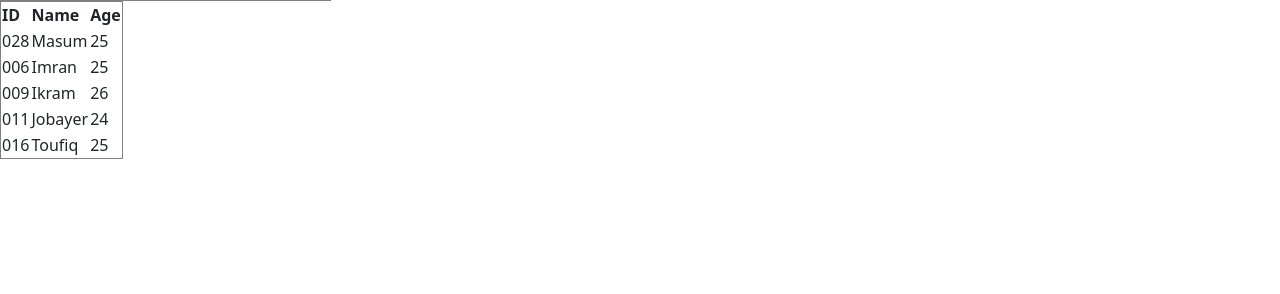
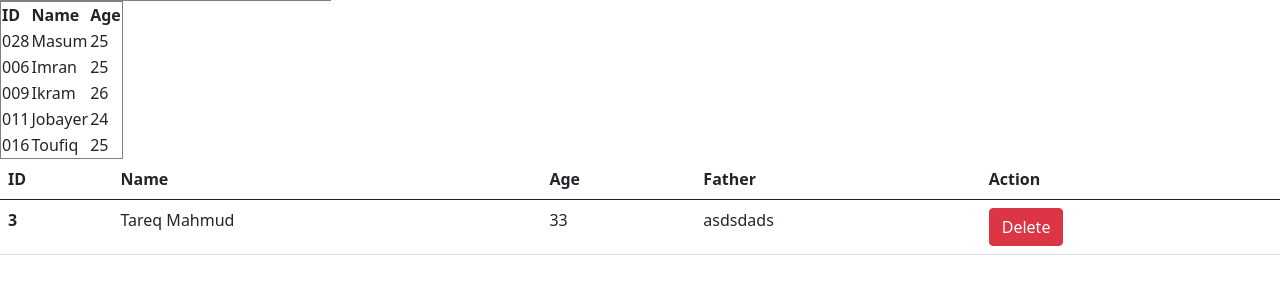
Before and after one commit to masumhossain-dev/DJango_Module_01, a Django app: page /students/profile/ in a window 1280 px wide. Shown: the part 213-507 px from the top of the page. Run offline with Django 5.2, Linux system fonts and the light colour scheme; data comes from the database, SQL or seed files in the repository; both versions use the stored data as it was after the commit.

Commit message:
show user data in UI from DB and delete button functionality execution

```diff
--- a/school_management_system/students/templates/student/profile.html
+++ b/school_management_system/students/templates/student/profile.html
@@ -94,5 +94,29 @@
         </tr>
         {% endfor %}
     </table>
+
+    <table class="table">
+  <thead>
+    <tr>
+      <th scope="col">ID</th>
+      <th scope="col">Name</th>
+      <th scope="col">Age</th>
+      <th scope="col">Father</th>
+      <th scope="col">Action</th>
+    </tr>
+  </thead>
+  <tbody>
+    {% for sStudent in std_data %}
+    <tr>
+      <th scope="row">{{sStudent.id}}</th>
+      <td>{{sStudent.name}}</td>
+      <td>{{sStudent.age}}</td>
+      <td>{{sStudent.fName}}</td>
+      <td><a class="btn btn-danger" href="{% url 'student_delete' sStudent.id %}">Delete</a></td>
+
+    </tr>
+    {% endfor %}
+  </tbody>
+</table>
 </body>
 </html>
--- a/school_management_system/students/urls.py
+++ b/school_management_system/students/urls.py
@@ -2,5 +2,6 @@ from django.urls import path
 from . import views
 
 urlpatterns = [
-    path('profile/', views.profile, name = 'student_profile')
+    path('profile/', views.profile, name = 'student_profile'),
+    path('deleteStd/<int:id>', views.deleteStudent, name = 'student_delete'),
 ]
--- a/school_management_system/students/views.py
+++ b/school_management_system/students/views.py
@@ -1,7 +1,10 @@
 from django.shortcuts import render
+from . import models
+from django.http import HttpResponse
 
 # Create your views here.
 def profile(response):
+    student_data = models.Students.objects.all()
     marks = [
         {"subject": "Bangla", "credit": 3, "mark": 73},
         {"subject": "English", "credit": 3, "mark": 67},
@@ -16,4 +19,9 @@ def profile(response):
         {"name": "Jobayer", "age": 24, "id": "011"},
         {"name": "Toufiq", "age": 25, "id": "016"},
     ]
-    return render(response, 'student/profile.html',context= {'marks': marks, 'stdInfo': stdInfo})
+    return render(response, 'student/profile.html',context= {'marks': marks, 'stdInfo': stdInfo, 'std_data': student_data})
+
+def deleteStudent(response, id):
+    student = models.Students.objects.get(id = id)
+    student.delete()
+    return HttpResponse('<h1>Student removed!</h1>')
```
Also changed, not shown: school_management_system/db.sqlite3.
